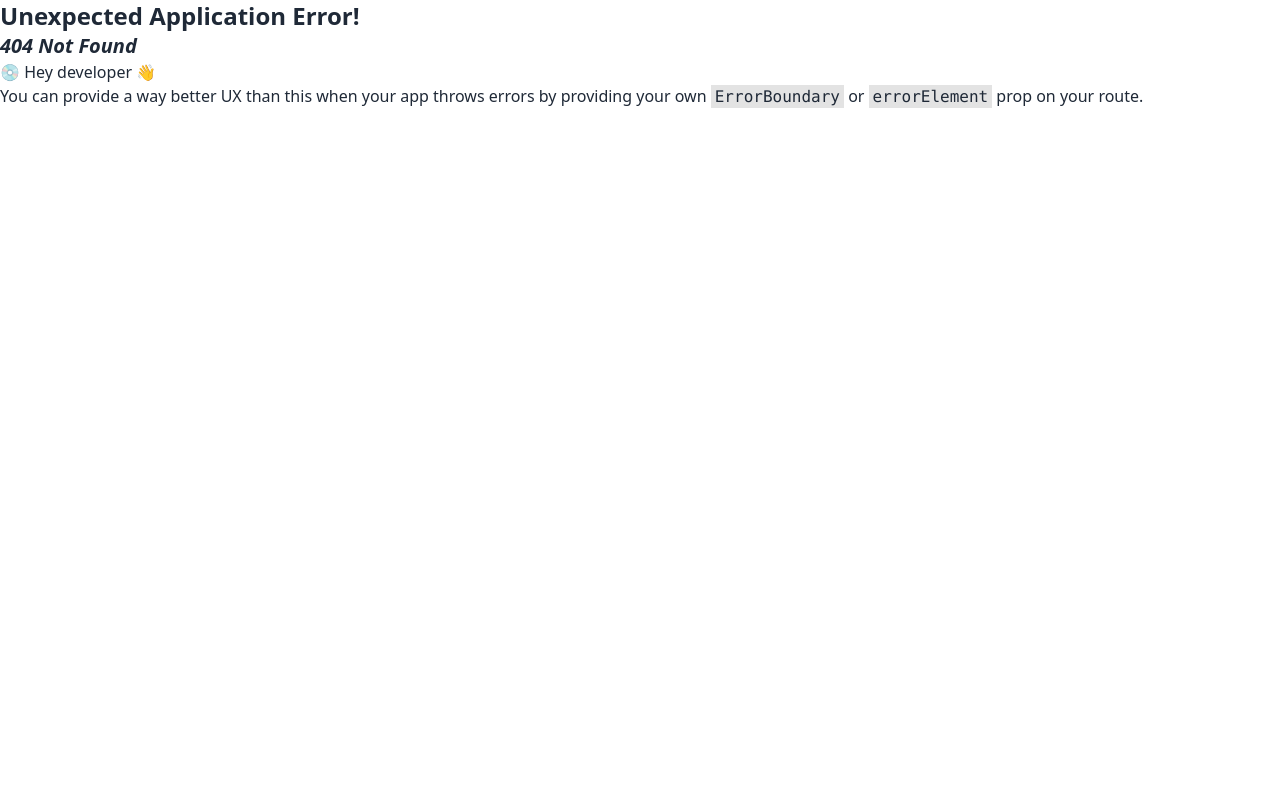
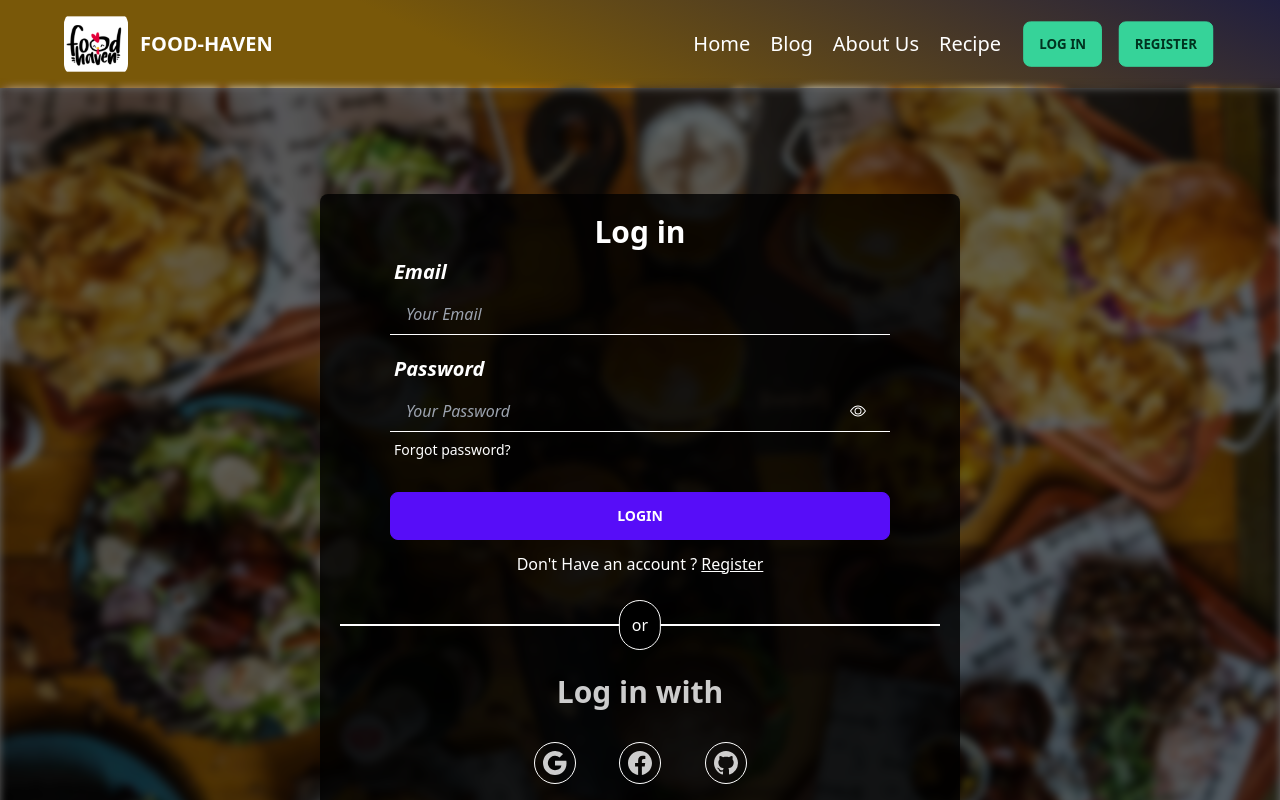
Before and after one commit to rofikul-resan/Food-haven-client, a React (Vite) app: page /auth/login in a window 1280 px wide. Before the commit this address had no page. Shown: the top 800 px of the page. Built offline with nearby package versions, Linux system fonts and the light colour scheme.

Commit message:
style login from

```diff
--- a/src/components/header/Navber.jsx
+++ b/src/components/header/Navber.jsx
@@ -77,10 +77,16 @@ const Navber = () => {
             Recipe
           </NavLink>
           <div>
-            <Link className="btn btn-success mr-3 hover:text-white" to={""}>
+            <Link
+              className="btn btn-success mr-3 hover:text-white"
+              to={"/auth/login"}
+            >
               Log in
             </Link>
-            <Link className="btn btn-success hover:text-white" to={""}>
+            <Link
+              className="btn btn-success hover:text-white"
+              to={"/auth/sing-up"}
+            >
               Register
             </Link>
           </div>
--- /dev/null
+++ b/src/page/auth/AuthLayout.jsx
@@ -0,0 +1,21 @@
+import React from "react";
+import Navber from "../../components/header/Navber";
+import { Outlet } from "react-router-dom";
+import Footer from "../../components/footer/Footer";
+
+const AuthLayout = () => {
+  return (
+    <div>
+      <Navber />
+      <div className="relative box-border ">
+        <img className="w-full blur-sm " src="/auth-bg.jpg" alt="" />
+        <div className="absolute inset-0 z-10 bg-black/60">
+          <Outlet />
+        </div>
+      </div>
+      <Footer />
+    </div>
+  );
+};
+
+export default AuthLayout;
--- /dev/null
+++ b/src/page/auth/Login.jsx
@@ -0,0 +1,83 @@
+/* eslint-disable react/no-unescaped-entities */
+import React, { useState } from "react";
+import "./authLayout.css";
+import {
+  BsEye,
+  BsEyeSlash,
+  BsFacebook,
+  BsGithub,
+  BsGoogle,
+} from "react-icons/bs";
+import { Link } from "react-router-dom";
+
+const Login = () => {
+  const [showPass, setShowPass] = useState(false);
+  return (
+    <div className="flex  h-full justify-center  overflow-hidden items-center">
+      <div className="bg-black/80  w-3/6 rounded-lg p-5">
+        <h1 className="text-center text-white">Log in</h1>
+        <form className="text-white ">
+          <div className="form-control">
+            <label className="label">
+              <span className=" font-semibold italic text-xl">Email</span>
+            </label>
+            <input type="text" placeholder="Your Email" required />
+          </div>
+          <div className="form-control relative">
+            <label className="label">
+              <span className=" font-semibold italic text-xl">Password</span>
+            </label>
+            <div
+              className="absolute z-10 right-6 bottom-[40%]"
+              onClick={() => setShowPass(!showPass)}
+            >
+              {!showPass ? <BsEye /> : <BsEyeSlash />}
+            </div>
+            <input
+              type={showPass ? "text" : "password"}
+              placeholder="Your Password"
+              required
+            />
+            <label className="label">
+              <a href="#" className="text-sm hover:underline hover:text-white">
+                Forgot password?
+              </a>
+            </label>
+          </div>
+          <div className="form-control mt-6">
+            <button type="submit" className="btn btn-primary">
+              Login
+            </button>
+          </div>
+          <p className="text-center">
+            Don't Have an account ?{" "}
+            <Link to={"/auth/sing-up"} className="link ">
+              Register
+            </Link>{" "}
+          </p>
+        </form>
+        <div className="border border-white relative my-12">
+          <p className="bg-black absolute border p-3 rounded-full top-1/2 left-1/2 -translate-y-1/2 -translate-x-1/2 border-white w-fit text-center text-white">
+            or
+          </p>
+        </div>
+        <div className="text-white/80 text-center">
+          <h1>Log in with</h1>
+          <div className="flex w-1/2 mx-auto justify-evenly my-8">
+            <button className="text-2xl border border-white rounded-full p-2 hover:text-yellow-300">
+              <BsGoogle />
+            </button>
+            <button className="text-2xl border border-white rounded-full p-2 hover:text-yellow-300">
+              <BsFacebook />
+            </button>
+            <button className="text-2xl border border-white rounded-full p-2 hover:text-yellow-300">
+              <BsGithub />
+            </button>
+          </div>
+        </div>
+      </div>
+    </div>
+  );
+};
+
+export default Login;
--- /dev/null
+++ b/src/page/auth/SingUP.jsx
@@ -0,0 +1,7 @@
+import React from "react";
+
+const SingUP = () => {
+  return <div>SingUP</div>;
+};
+
+export default SingUP;
--- /dev/null
+++ b/src/page/auth/authLayout.css
@@ -0,0 +1,14 @@
+.form-control input {
+  @apply bg-transparent border-b border-b-white px-4 py-2;
+}
+.form-control input:focus {
+  border-radius: 5px 5px 0 0;
+  @apply bg-white/20 outline-none;
+}
+.form-control input::placeholder {
+  @apply italic;
+}
+
+.form-control {
+  @apply w-10/12 mx-auto mb-3;
+}
```
Also changed, not shown: src/router/Router.jsx (+17 -0 lines), public/auth-bg.jpg (added).
